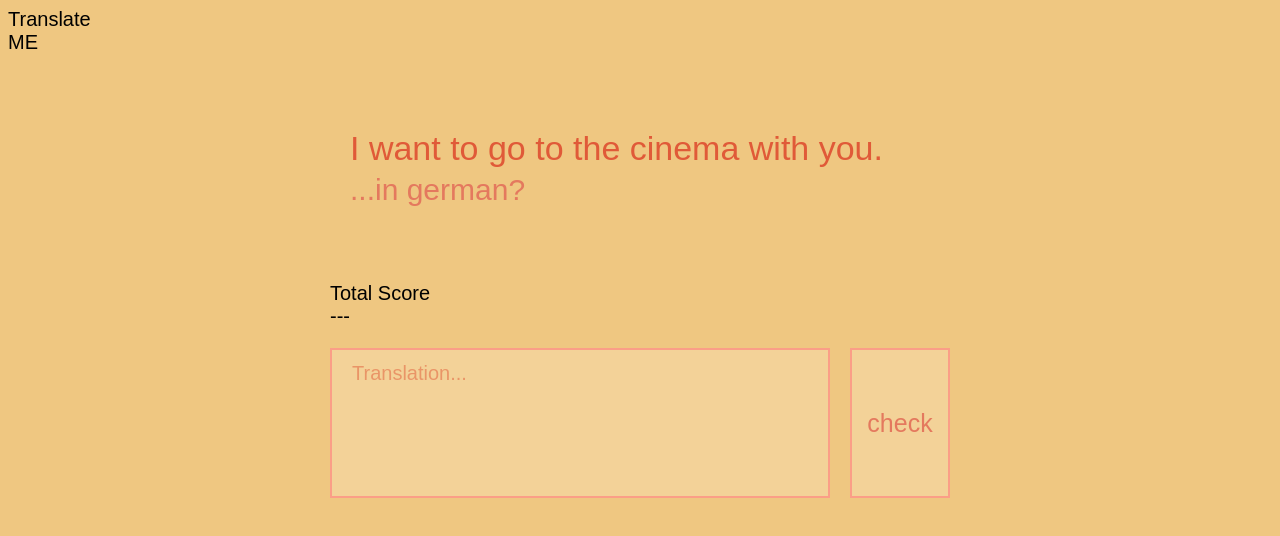
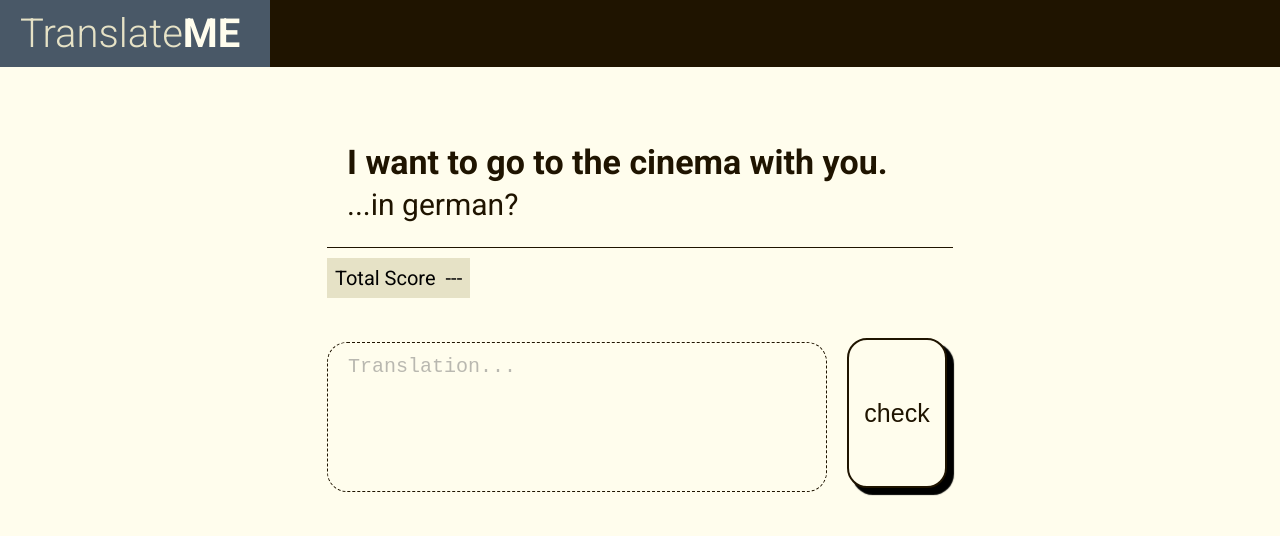
Before and after one commit to gaertnerl/translate-me, a website built with webpack: page webapp/src/html/game.html in a window 1280 px wide. Built offline with nearby package versions, Linux system fonts and the light colour scheme; no server answers.

Commit message:
webapp: add styling

```diff
--- a/webapp/src/style/style.css
+++ b/webapp/src/style/style.css
@@ -1,6 +1,25 @@
 :root {
 
+    --darker-orange: #bb600a;
+    --dark-orange: #FB8B24;
+
+    --minion-yellow: #FCE762;
+
+    --ivory: #FFFDED;
+    --dark-ivory: #e6e2c6;
+
+    --points-500: var(--dark-orange);
+    --points-100: var(--darker-orange);
+    --points-0: #b6aa89;
+
+    --black-choc: #1f1400;
+    --black-coral: #495867;
+
+    --slate-blue: #4F4789;
+    --dark-purple: #201335;
+
     --wine: #5C0029;
+    --grapefruit-4: #af3213;
     --grapefruit-3: #e05a38;
     --grapefruit-2: #e4795e;
     --grapefruit-1: #FB9E87;
@@ -11,48 +30,98 @@
     --dark-bee: #c0903e;
     --army: #97A58F;
 
-    background-color: var(--bee-1);
-    font-family: sans-serif;
+    background-color: var(--ivory);
+    font-family: 'Roboto', sans-serif;
     font-size: 20px;
+    background-color: var(--ivory);
+    background-size: cover;
+}
+
+body {
+    margin: 0;
+}
+
+#navbar {
+    padding: 0;
+    margin: 0;
+    display: flex;
+    background-color: var(--black-choc);
+}
+
+#logo:hover,
+#logo:active,
+#logo:focus {
+    background-color: var(--black-coral);
+}
+
+#logo {
+    user-select: none;
+    cursor: pointer;
+    padding: 10px;
+    padding-left: 20px;
+    padding-right: 30px;
+    display: flex;
+    font-size: 40px;
+}
+
+#logo-translate {
+    color: var(--dark-ivory);
+    font-weight: 300;
+}
+
+#logo-me {
+    color: var(--ivory);
+    font-weight: bolder;
 }
 
 .original-text-row {
     margin: 5px 0;
-    font-weight: 0;
+    font-weight: thin;
+    color: var(--black-choc);
 }
 
 #original-text {
     font-size: 34px;
-    color: var(--grapefruit-3);
+    font-weight: bolder;
+    color: var(--black-choc);
 }
 
 #original-text-container {
+    border-bottom: 1px solid var(--black-choc);
+    background-color: var(--ivory);
     margin-top: 50px;
-    margin-bottom: 50px;
-    font-family: sans-serif;
+    margin-bottom: 10px;
     padding: 20px;
     color: var(--grapefruit-2);
     font-size: 30px;
 }
 
 #submit-translation-button {
+    border-radius: 20px;
     width: 100px;
+    margin-right: 6px;
+    margin-bottom: 6px;
     margin-left: 20px;
     margin-top: 20px;
     height: 150px;
-    border: 2px solid var(--grapefruit-1);
-    background-color: var(--bee-0);
-    color: var(--grapefruit-2);
+    border: 2px solid var(--black-choc);
+    box-shadow: 6px 6px 1px 1px black;
+    color: var(--black-choc);
+    background-color: var(--ivory);
     font-size: 25px;
 }
 
+
 #submit-translation-button:hover,
-#submit-translation-button:focus,
 #submit-translation-button:focus-visible,
 #submit-translation-button:active {
-    background-color: var(--bee-2);
-    border: 4px solid var(--grapefruit-2);
-    color: var(--grapefruit-2);
+    background-color: var(--dark-ivory);
+    text-decoration: underline;
+    box-shadow: 0 0 0 0 black;
+    margin-right: 0px;
+    margin-bottom: 0px;
+    margin-left: 26px;
+    margin-top: 26px;
     cursor: pointer;
     outline: none;
 }
@@ -63,26 +132,67 @@
 }
 
 #user-translation {
-    margin-top: 20px;
+    border-radius: 20px;
+    border: 1px dashed var(--black-choc);
+    background-color: var(--ivory);
+    margin-top: 24px;
     width: 500px;
     height: 150px;
     padding: 12px 20px;
     box-sizing: border-box;
-    border: 2px solid var(--grapefruit-1);
-    background-color: var(--bee-0);
     font-size: 20px;
-    font-family: sans-serif;
-    color: var(--grapefruit-3);
     resize: none;
 }
 
 #user-translation::placeholder {
-    color: var(--grapefruit-3);
     opacity: 0.5;
 }
 
 #user-translation:focus,
 #user-translation:focus-visible {
-    outline: var(--grapefruit-2) solid 2px;
-    border-color: var(--grapefruit-2);
+    outline: var(--dark-orange) solid 2px;
+    border: 2px solid var(--dark-orange);
 }
+
+.score {
+    user-select: none;
+    cursor: pointer;
+    padding: 8px;
+    border-radius: 4px;
+    margin-right: 10px;
+}
+
+.score-500 {
+    color: var(--ivory);
+    background-color: var(--points-500);
+}
+
+.score-100 {
+    color: var(--black-choc);
+    background-color: var(--points-100);
+}
+
+.score-0 {
+    color: var(--ivory);
+    background-color: var(--points-0);
+}
+
+#score-list {
+    display: flex;
+}
+
+#total-score {
+    display: flex;
+    background-color: var(--dark-ivory);
+    padding: 8px;
+    margin-right: 30px;
+}
+
+#total-score-num {
+    margin-left: 10px;
+}
+
+#score-board {
+    display: flex;
+    margin-bottom: 20px;
+}
```
